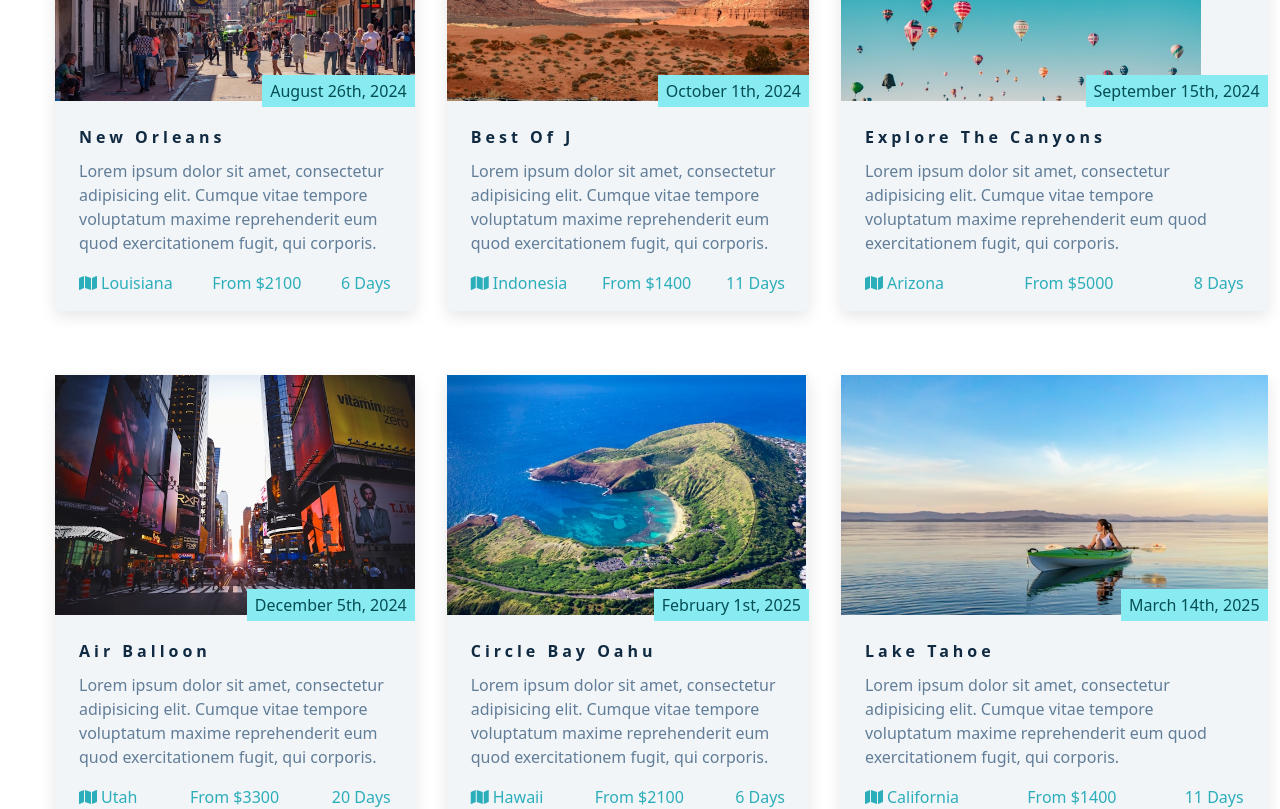
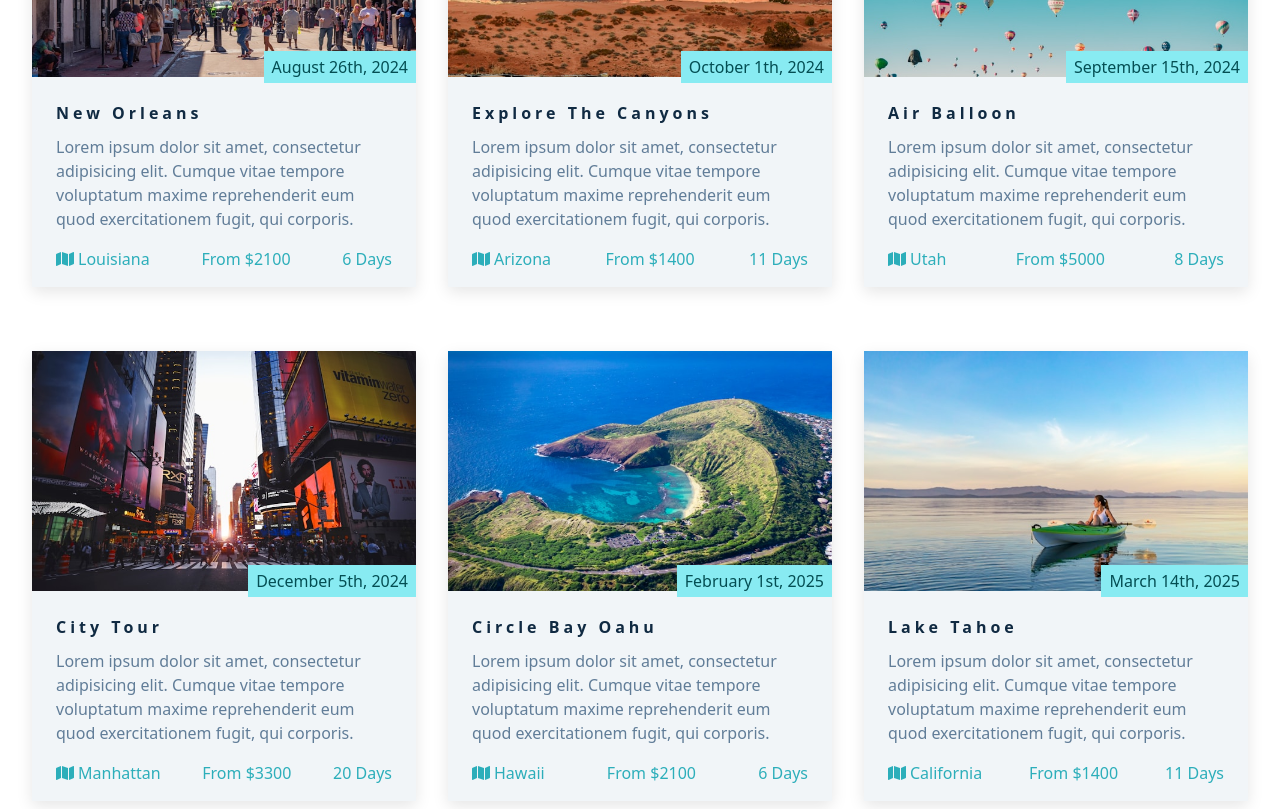
Before and after one commit to shay122990/tour-up-travel-react, a React (Create React App) app: page / in a window 1280 px wide. Shown: the part 2200-3009 px from the top of the page. Built offline with nearby package versions, Linux system fonts and the light colour scheme.

Commit message:
tour card img layout

```diff
--- a/package.json
+++ b/package.json
@@ -3,6 +3,7 @@
   "version": "0.1.0",
   "private": true,
   "dependencies": {
+    "@babel/plugin-proposal-private-property-in-object": "^7.21.11",
     "@testing-library/jest-dom": "^5.17.0",
     "@testing-library/react": "^13.4.0",
     "@testing-library/user-event": "^13.5.0",
--- a/src/components/Tour/tour.styles.css
+++ b/src/components/Tour/tour.styles.css
@@ -13,7 +13,8 @@
   }
   .tour-img {
     height: 15rem;
-    object-fit: cover;
+    width: 100%;
+    /* object-fit: cover; */
   }
   .tour-date {
     position: absolute;
--- a/src/data.js
+++ b/src/data.js
@@ -53,9 +53,9 @@
     id: 2,
     image: tour2,
     date: "october 1th, 2024",
-    title: "best of j",
+    title: "explore the canyons",
     info: ` Lorem ipsum dolor sit amet, consectetur adipisicing elit. Cumque vitae tempore voluptatum maxime reprehenderit eum quod exercitationem fugit, qui corporis.`,
-    location: "indonesia",
+    location: "arizona",
     duration: 11,
     cost: 1400,
   },
@@ -63,9 +63,9 @@
     id: 3,
     image: tour3,
     date: "september 15th, 2024",
-    title: "explore the canyons",
+    title: "air balloon",
     info: ` Lorem ipsum dolor sit amet, consectetur adipisicing elit. Cumque vitae tempore voluptatum maxime reprehenderit eum quod exercitationem fugit, qui corporis.`,
-    location: "arizona",
+    location: "utah",
     duration: 8,
     cost: 5000,
   },
@@ -73,9 +73,9 @@
     id: 4,
     image: tour4,
     date: "december 5th, 2024",
-    title: "air balloon",
+    title: "City Tour",
     info: ` Lorem ipsum dolor sit amet, consectetur adipisicing elit. Cumque vitae tempore voluptatum maxime reprehenderit eum quod exercitationem fugit, qui corporis.`,
-    location: "utah",
+    location: "Manhattan",
     duration: 20,
     cost: 3300,
   },
--- a/src/index.css
+++ b/src/index.css
@@ -151,7 +151,6 @@
 .section-center {
   width: 90vw;
   margin: 0 auto;
-  max-width: 1170px;
 }
 @media screen and (min-width: 992px) {
   .section-center {
```
Also changed, not shown: 1 other file (tests, documents, lock files or other folders).
